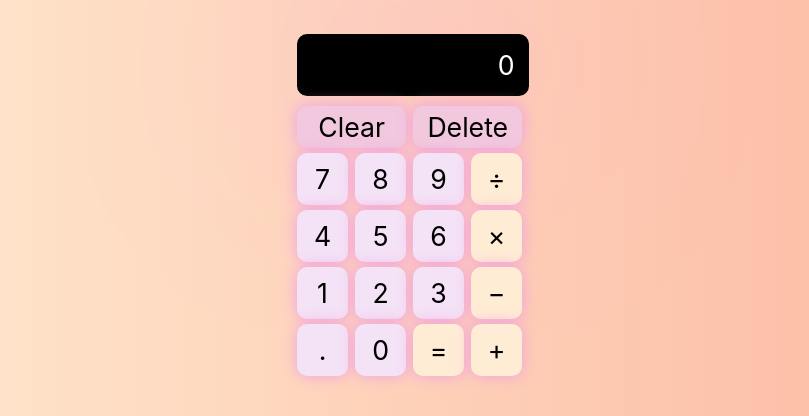
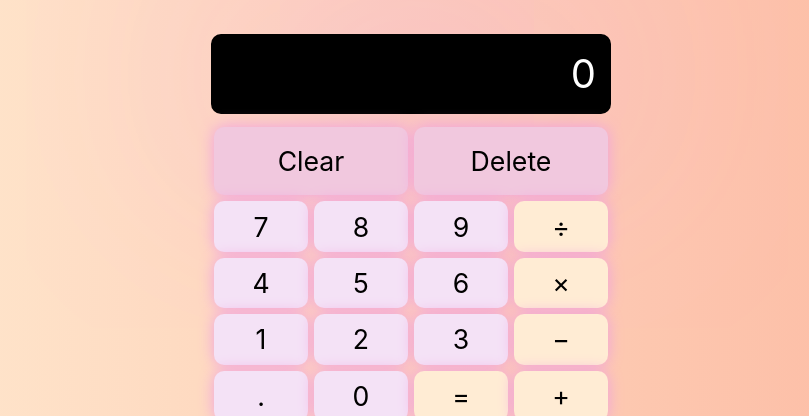
Before and after one commit to sharonzhou2/Calculator, a plain HTML site: page index.html in a window 1280 px wide. Shown: the part 181-597 px from the top of the page, without its empty margins (229-1038 px from the left). Drawn offline with Linux system fonts and the light colour scheme.

Commit message:
Fixed calculator controls and grid

```diff
--- a/index.html
+++ b/index.html
@@ -15,10 +15,11 @@
         <div class="calculator">
             <div class="display">0</div>
 
+
+
+            <div class="buttons">
                 <button id="clear" class="resets">Clear</button>
                 <button id="delete" class="resets">Delete</button>
-
-            <div class="buttons">
                 <button class="digits">7</button>
                 <button class="digits">8</button>
                 <button class="digits">9</button>
--- a/index.js
+++ b/index.js
@@ -24,6 +24,7 @@ buttons.forEach((button => {
         }
         if (e.target.classList.value === "operator equals") {
             evaluate(e);
+            resetScreen = true;
 
         }
 
@@ -44,17 +45,15 @@ buttons.forEach((button => {
         }
 
         if (e.target.id === "delete") {
-            console.log(currValue.length);
-            if (currValue.length === 1) {
+            if (display.textContent.length === 1) {
                 display.textContent = 0;
 
             } else {
-                currValue = currValue.slice(0 , -1);
-                display.textContent = currValue;
+                display.textContent = display.textContent.slice(0 , -1);
+                // display.textContent = currValue;
             }
         }
     })
-    // console.log(currValue);
 
 }))
 let resettingScreen = () => {
--- a/style.css
+++ b/style.css
@@ -15,21 +15,22 @@ h1 {
     color: white;
     font-size: 40pt;
     text-shadow: 0px 0px 15px #972e80;
-    letter-spacing: 3px;
+    letter-spacing: 3 px;
     margin-top: 100px;
 }
 .calculator {
-    width: 20%;
-    height: 80%;
-    margin-left: 41%;
+    width: 400px;
+    /* height: 500px; */
+    margin: auto;
 }
 
 
 
 
 .display {
-    width: 80%;
-    height: 10%;
+    /* width: 80%;
+    height: 10%; */
+    height: 50px;
     margin-top: 50px;
     border:5px solid black;
     padding: 10px;
@@ -40,14 +41,27 @@ h1 {
     background-color: black;
     color: white;
     box-shadow: 0px 0px 1000px #f0a1df;
+    font-size: 30pt;
 
 
+}
+
+.buttons {
+    display: grid;
+    grid-template-columns: repeat(4, 1fr);
+    width: 400px;
+    height: 300px;
+        /* box-shadow: 0px 0px 15px #f0a1df;
+    border-radius: 10px;
+    background-color: white;
+    border: none; */
 }
 
 
 div > button {
     box-shadow: 0px 0px 15px #f0a1df;
     border-radius: 10px;
+    margin: 3px;
     background-color: white;
     border: none;
 
@@ -58,41 +72,41 @@ div > button:hover {
     box-shadow: 0px 0px 15px #f31bc4;
 }
 .resets {
-    width: 43%;
+
     background-color: rgb(241, 200, 222);
-    padding: 5px;
+    padding: 10px;
 }
 #clear {
-    margin-left: 0px;
+    grid-column: 1/3;
 }
 
-#right {
-    margin-right: 0px;
+#delete {
+    grid-column: 3/5;
 }
 
 
 
 
 .digits {
-    width: 20%;
+    /* width: 20%;
     height: 30%;
     padding: 10px;
-    margin-top: 5px;
+    margin-top: 5px; */
     background-color: rgb(244, 226, 246);
 }
 
 .operator {
-    width: 20%;
+    /* width: 20%;
     height: 30%;
-    padding: 10px;
+    padding: 10px; */
     background-color: rgb(255, 236, 212);
 }
 
 
 .dot {
-    width: 20%;
+    /* width: 20%;
     height: 30%;
-    padding: 10px;
+    padding: 10px; */
     background-color: rgb(244, 226, 246);
 }
 
```
